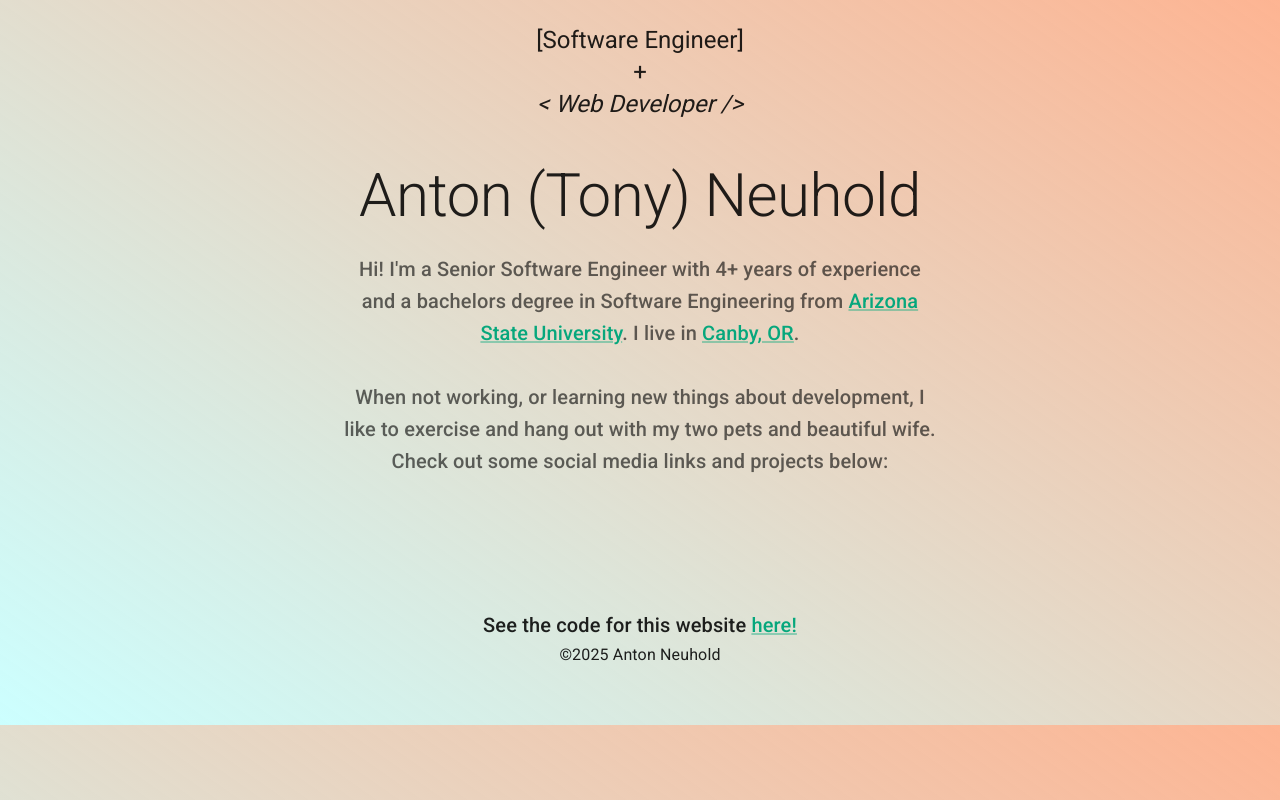
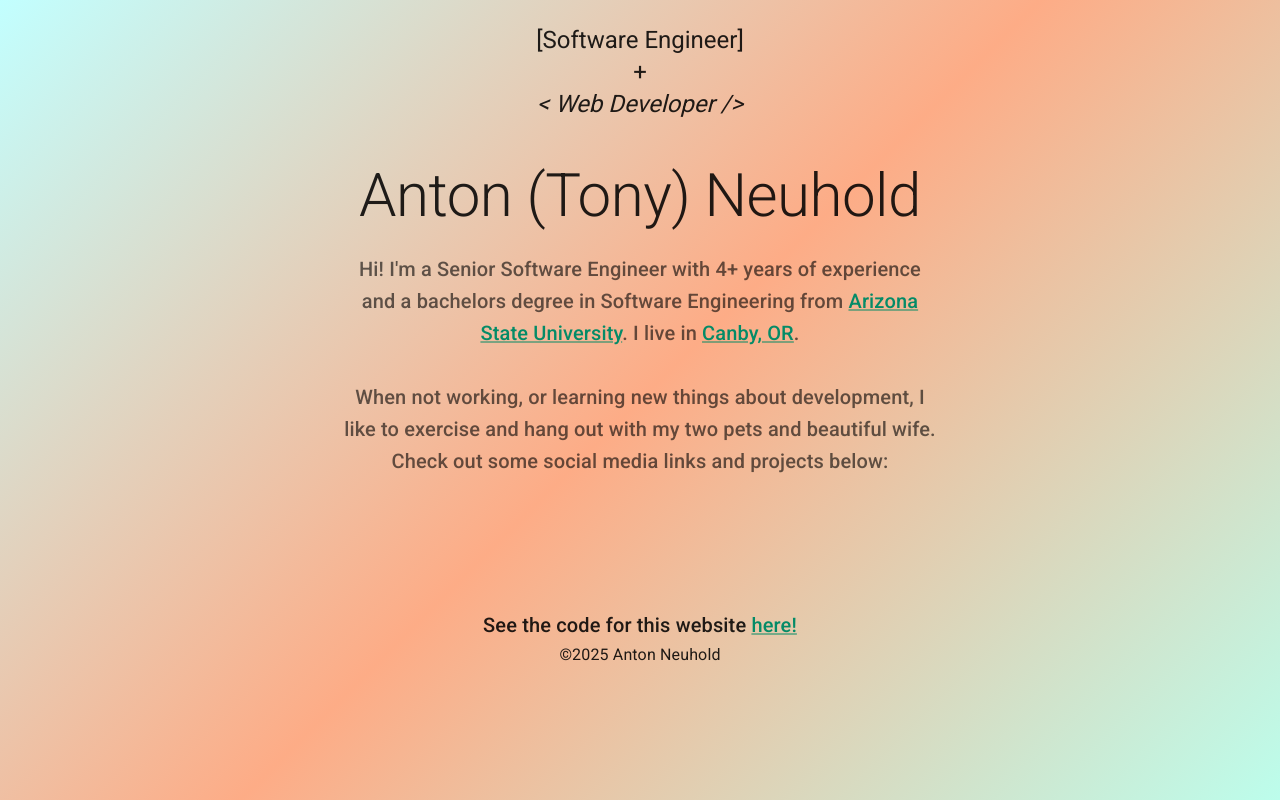
Before and after one commit to aneuhold/portfolio, a SvelteKit app in the folder svelte/: page / in a window 1280 px wide. Built offline with nearby package versions, Linux system fonts and the light colour scheme.

Commit message:
Update styles a bit more

```diff
--- a/svelte/src/components/Projects/ProjectCard.svelte
+++ b/svelte/src/components/Projects/ProjectCard.svelte
@@ -44,6 +44,7 @@
       0px 8px 12px -4px rgb(0 0 0 / 25%),
       0px 4px 8px 0px rgb(0 0 0 / 18%),
       0px 2px 16px 0px rgb(0 0 0 / 15%);
+    transform: translateY(-4px);
   }
 
   h3 {
--- a/svelte/src/components/SocialLink.svelte
+++ b/svelte/src/components/SocialLink.svelte
@@ -20,6 +20,7 @@
   .svgLink {
     padding: 8px;
     border-radius: 50%;
+    transition: all 0.2s cubic-bezier(0.4, 0, 0.2, 1);
 
     /* The height and the width are set below because for some reason it has
        4px of extra height. Couldn't quite figure out why that was. */
@@ -27,7 +28,9 @@
     width: 24px;
   }
   .svgLink:hover {
-    background-color: var(--color-shadow);
+    background-color: var(--color-primary-100);
+    transform: translateY(-2px);
+    box-shadow: 0 4px 12px var(--color-shadow);
   }
 
   .svgIcon {
--- a/svelte/src/components/TextButton.svelte
+++ b/svelte/src/components/TextButton.svelte
@@ -17,9 +17,11 @@
     justify-content: center;
     min-width: 64px;
     color: var(--color-primary);
+    transition: all 0.2s cubic-bezier(0.4, 0, 0.2, 1);
   }
 
   a:hover {
     background-color: var(--color-primary-100);
+    box-shadow: 0 2px 8px var(--color-shadow-light);
   }
 </style>
--- a/svelte/src/global-styles/global.css
+++ b/svelte/src/global-styles/global.css
@@ -4,11 +4,14 @@
   --color-text-primary: rgba(0, 0, 0, 0.87);
   --color-text-secondary: rgba(0, 0, 0, 0.6);
 
-  --color-primary: hsla(164, 93%, 34%, 1);
-  --color-primary-300: hsl(from var(--color-primary) h s l / 0.4);
-  --color-primary-100: hsl(from var(--color-primary) h s l / 0.04);
+  --color-primary: hsla(164, 95%, 28%, 1);
+  --color-primary-300: hsl(from var(--color-primary) h s l / 0.5);
+  --color-primary-100: hsl(from var(--color-primary) h s l / 0.08);
   --color-secondary: hsla(78, 6%, 43%, 1);
-  --color-shadow: rgba(0, 0, 0, 0.04);
+  --color-accent: hsla(19, 97%, 65%, 1);
+  --color-accent-light: hsla(19, 97%, 75%, 0.3);
+  --color-shadow: rgba(0, 0, 0, 0.12);
+  --color-shadow-light: rgba(0, 0, 0, 0.06);
 
   --standard-spacing: 8px;
   --background: #fff;
@@ -19,8 +22,14 @@
 html {
   font-family: 'Roboto', sans-serif;
   color: var(--color-text-primary);
-  background: linear-gradient(35deg, var(--mint-green), hsla(19, 97%, 64%, 0.6));
+  background: linear-gradient(
+    135deg,
+    hsla(180, 100%, 88%, 1) 0%,
+    hsla(19, 97%, 70%, 0.8) 50%,
+    hsla(164, 95%, 85%, 0.9) 100%
+  );
   text-align: center;
+  min-height: 100vh;
 }
 
 /* A lot of the below styles are pulled from the react version of Material UI */
```
